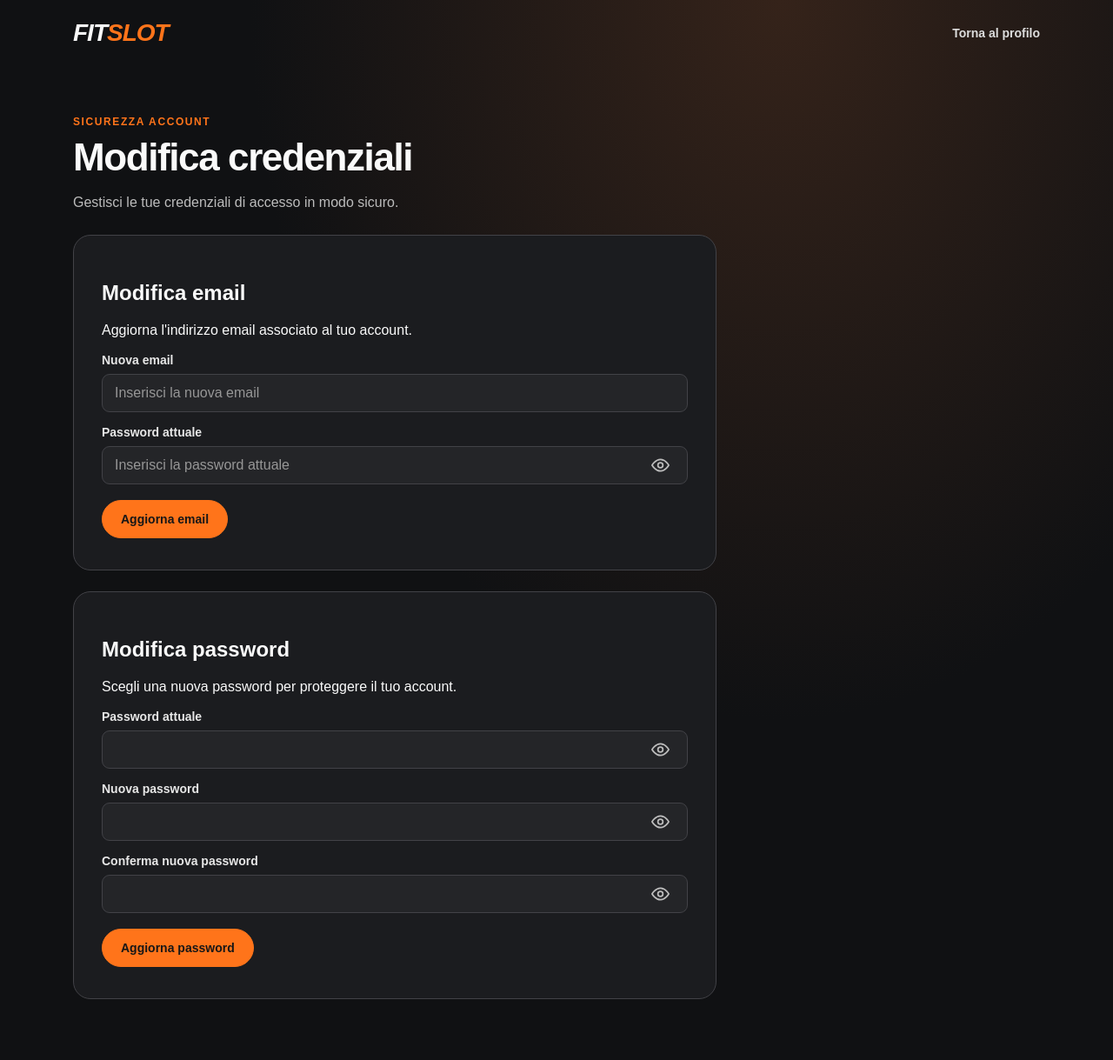
After one commit to TitanGra16/Progetto_Agile, a PHP site: page /modifica-credenziali.php in a window 1280 px wide. The commit adds this page. Shown: the whole page at 87% size. Run offline with PHP 8.4, Linux system fonts and the light colour scheme; the visitor is signed in with stand-in values (Sample User, id 1).

Commit message:
feat(UE-57): implementa modifica email e password

```diff
--- a/public/css/portale.css
+++ b/public/css/portale.css
@@ -332,3 +332,58 @@ a.feature-card:hover {
         padding: 20px;
     }
 }
+
+/* Stile per pagina di modifica password e email*/
+.panel-password {
+    margin-top: 24px;
+}
+
+/* Campo password con icona per mostrare/nascondere */
+.campo-password {
+    position: relative;
+    display: block;
+    width: 100%;
+    margin-top: 7px;
+}
+
+.registration-form .campo-password input {
+    margin-top: 0;
+    padding-right: 55px;
+}
+
+.registration-form .campo-password .mostra-password {
+    position: absolute;
+    right: 14px;
+    top: 50%;
+    transform: translateY(-50%);
+
+    display: flex;
+    align-items: center;
+    justify-content: center;
+
+    margin: 0;
+    padding: 6px;
+
+    background: transparent;
+    border: none;
+    border-radius: 50%;
+
+    color: #bcbcbc;
+    cursor: pointer;
+}
+
+.registration-form .campo-password .mostra-password:hover {
+    color: #ff741a;
+    filter: none;
+}
+
+.mostra-password svg {
+    width: 23px;
+    height: 23px;
+
+    fill: none;
+    stroke: currentColor;
+    stroke-width: 1.8;
+    stroke-linecap: round;
+    stroke-linejoin: round;
+}
--- /dev/null
+++ b/public/modifica-credenziali.php
@@ -0,0 +1,359 @@
+<?php
+
+/* specifico al compilatore di PHP di usare il tipo di dato corretto per le variabili */
+declare(strict_types=1);
+
+use Ladythelemons\Fitslot\Service\ModificaCredenzialiService;
+use Ladythelemons\Fitslot\Service\SessioneService;
+
+/* carico l'ambiente di lavoro e le dipendenze del progetto */
+require_once dirname(__DIR__) . '/bootstrap.php';
+
+/* recupero la sessione dell'utente loggato e il suo ID*/
+$sessione = new SessioneService();
+$idUtente = $sessione->getIdUtente();
+
+/* se l'utente non risulta loggato viene rimandato alla pagina di login */
+if ($idUtente === null) {
+    header('Location: login.php');
+    exit;
+}
+
+/* genera un token CSRF di sicurezza se non esiste già nella sessione dell'utente */
+if (empty($_SESSION['csrf_modifica_credenziali'])) {
+    $_SESSION['csrf_modifica_credenziali'] = bin2hex(random_bytes(32));
+}
+
+$csrfToken = $_SESSION['csrf_modifica_credenziali'];
+
+$risultatoEmail = null;
+$risultatoPassword = null;
+
+/* verifico che la richiesta sia di tipo POST e quindi che l'utente abbia inviato il form per modificare le credenziali */
+if ($_SERVER['REQUEST_METHOD'] === 'POST') {
+
+    /* recupero il token CSRF inviato dal form e lo confronto con quello presente nella sessione dell'utente per motivi di sicurezza */
+    $tokenRicevuto = $_POST['csrf_token'] ?? '';
+
+
+    /* se il token CSRF non è valido, restituisco un errore 403 e interrompo l'esecuzione dello script */
+    if (!is_string($tokenRicevuto) ||!hash_equals($csrfToken, $tokenRicevuto)) {
+        http_response_code(403);
+        exit('Richiesta non valida. Ricarica la pagina e riprova.');
+    }
+
+    /* se l'utente sta richiedendo di modificare l'email entro in questo blocco di codice */
+    if (($_POST['azione'] ?? '') === 'modifica_email') {
+
+        /* recupero i dati inseriti dall'utente nel form di modifica email */
+        $nuovaEmail = $_POST['nuova_email'] ?? '';
+        $passwordAttuale = $_POST['password_attuale'] ?? '';
+
+        /* se i dati inseriti risultano non validi viene restituito un messaggio di errore*/
+        if (!is_string($nuovaEmail) || !is_string($passwordAttuale)) {
+            $risultatoEmail = ['esito' => 'errore', 'messaggio' => 'Dati inseriti non validi.'];
+        } else {
+
+            /* altrimenti viene chiamato il servizio di modifica credenziali e si prova ad aggiornare l'email*/
+            try {
+                $service = new ModificaCredenzialiService();
+
+                $risultatoEmail = $service->modificaEmail($idUtente, $nuovaEmail, $passwordAttuale);
+            } catch (\Throwable $errore) {
+                error_log((string) $errore);
+
+                /* in caso di errore viene restituito un messaggio generico all'utente*/
+                $risultatoEmail = ['esito' => 'errore', 'messaggio' => 'Impossibile aggiornare l’email. Riprova.'];
+            }
+        }
+    }
+
+    /* se l'utente sta richiedendo di modificare la password entro in questo blocco di codice */
+    if (($_POST['azione'] ?? '') === 'modifica_password') {
+
+        /* recupero i dati inseriti dall'utente nel form di modifica password */
+        $passwordAttuale = $_POST['password_attuale'] ?? '';
+        $nuovaPassword = $_POST['nuova_password'] ?? '';
+        $confermaPassword = $_POST['conferma_password'] ?? '';
+
+        /* se i dati inseriti risultano non validi viene restituito un messaggio di errore*/
+        if (!is_string($passwordAttuale) ||!is_string($nuovaPassword) ||!is_string($confermaPassword)) {
+            $risultatoPassword = [
+                'esito' => 'errore',
+                'messaggio' => 'Dati inseriti non validi.'
+            ];
+        } else {
+
+            /* altrimenti viene chiamato il servizio di modifica credenziali e si prova ad aggiornare la password*/
+            try {
+                $service = new ModificaCredenzialiService();
+
+                $risultatoPassword = $service->modificaPassword($idUtente, $passwordAttuale, $nuovaPassword, $confermaPassword);
+            } catch (\Throwable $errore) {
+                error_log((string) $errore);
+
+                /* in caso di errore viene restituito un messaggio generico all'utente*/
+                $risultatoPassword = ['esito' => 'errore','messaggio' => 'Impossibile aggiornare la password. Riprova.'];
+            }
+        }
+    }
+}
+
+
+?>
+<!DOCTYPE html>
+<html lang="it">
+
+<head>
+    <meta charset="UTF-8">
+    <meta name="viewport" content="width=device-width, initial-scale=1.0">
+
+    <title>Modifica credenziali - FitSlot</title>
+
+    <link rel="stylesheet" href="css/portale.css">
+</head>
+
+<body>
+
+    <header class="topbar">
+        <a class="wordmark" href="index.php">
+            FIT<span>SLOT</span>
+        </a>
+
+        <nav>
+            <!-- pulsante per tornare alla pagina del profilo dell'utente prima o dopo aver modificato le credendiali -->
+            <a href="profilo.php">Torna al profilo</a>
+        </nav>
+    </header>
+
+    <main class="page-shell">
+
+        <div class="page-heading">
+            <span class="eyebrow">Sicurezza account</span>
+            <h1>Modifica credenziali</h1>
+            <p>
+                Gestisci le tue credenziali di accesso in modo sicuro.
+            </p>
+        </div>
+
+
+    <section class="panel">
+        <h2>Modifica email</h2>
+
+        <!-- se l'utente ha inviato il form di modifica email
+        viene mostrato un messaggio basato sull'esito dell'operazione-->
+        <?php if ($risultatoEmail !== null): ?>
+            <p role="status">
+                <?= htmlspecialchars(
+                    $risultatoEmail['messaggio'],
+                    ENT_QUOTES,
+                    'UTF-8'
+                ) ?>
+            </p>
+        <?php endif; ?>
+
+        <p>
+            Aggiorna l'indirizzo email associato al tuo account.
+        </p>
+
+        <!-- modulo di modifica email -->
+        <form
+            class="registration-form"
+            action="modifica-credenziali.php"
+            method="POST"
+        >
+
+        <!-- riconosce l'azione di modifica email-->
+        <input
+            type="hidden"
+            name="azione"
+            value="modifica_email"
+        >
+
+        <!-- essocia un codice csrf di sicurezza all'operazione -->
+        <input
+            type="hidden"
+            name="csrf_token"
+            value="<?= htmlspecialchars($csrfToken, ENT_QUOTES, 'UTF-8') ?>"
+        >
+
+        <p>
+            <label for="nuova_email">
+                Nuova email
+            </label>
+
+            <!-- spazio di inserimento della nuova email, con i rispettivi limiti -->
+            <input
+                type="email"
+                id="nuova_email"
+                name="nuova_email"
+                maxlength="255"
+                placeholder="Inserisci la nuova email"
+                autocomplete="email"
+                required
+            >
+        </p>
+
+        <p>
+            <label for="password_email">
+                Password attuale
+            </label>
+
+            <!-- spazio per l'inserimento della password attuale per assicurarsi che chi sta cambiando l'email sia l'utente giusto-->
+            <input
+                type="password"
+                id="password_email"
+                name="password_attuale"
+                placeholder="Inserisci la password attuale"
+                autocomplete="current-password"
+                required
+            >
+        </p>
+
+        <!-- tasto per inviare la richiesta di modifica email-->
+        <button type="submit">
+            Aggiorna email
+        </button>
+
+        </form>
+    </section>
+
+
+
+    <section class="panel panel-password">
+        <h2>Modifica password</h2>
+
+        <!-- se l'utente ha inviato il form di modifica password viene visualizzato un messaggio basato sull'esito dell'operazione-->
+        <?php if ($risultatoPassword !== null): ?>
+            <p role="status">
+                <?= htmlspecialchars(
+                    $risultatoPassword['messaggio'],
+                    ENT_QUOTES,
+                    'UTF-8'
+                ) ?>
+            </p>
+        <?php endif; ?>
+
+        <p>
+            Scegli una nuova password per proteggere il tuo account.
+        </p>
+
+        <!-- modulo per la modifica della password-->
+        <form
+            class="registration-form"
+            action="modifica-credenziali.php"
+            method="POST"
+        >
+
+        <!-- identifico l'azione di modifica password-->
+        <input
+            type="hidden"
+            name="azione"
+            value="modifica_password"
+        >
+
+        <!-- associo all'azione un token csrf per garantire sicurezza durante l'operazione -->
+        <input
+            type="hidden"
+            name="csrf_token"
+            value="<?= htmlspecialchars($csrfToken, ENT_QUOTES, 'UTF-8') ?>"
+        >
+
+        <p>
+            <label for="password_attuale">
+                Password attuale
+            </label>
+
+            <!-- spazio per inserire la vecchia password-->
+            <input
+                type="password"
+                id="password_attuale"
+                name="password_attuale"
+                autocomplete="current-password"
+                required
+            >
+        </p>
+
+            <p>
+                <label for="nuova_password">
+                    Nuova password
+                </label>
+
+                <!-- spazio per inserire la nuova password-->
+                <input
+                    type="password"
+                    id="nuova_password"
+                    name="nuova_password"
+                    autocomplete="new-password"
+                    minlength="8"
+                    required
+                >
+            </p>
+
+            <p>
+                <label for="conferma_password">
+                    Conferma nuova password
+                </label>
+
+                <input
+                    type="password"
+                    id="conferma_password"
+                    name="conferma_password"
+                    autocomplete="new-password"
+                    minlength="8"
+                    required
+                >
+            </p>
+
+            <!-- tasto per inviare il form di modifica password -->
+            <button type="submit">
+                Aggiorna password
+            </button>
+
+        </form>
+    </section>
+
+
+    </main>
+
+    <!-- Script per mostrare o nascondere le password tramite l'icona dell'occhio -->
+    <script>
+
+        /*individua tutte le sezioni di inserimento password nella pagina */
+        document.querySelectorAll('input[type="password"]').forEach(input => {
+
+            // Crea un contenitore per il campo password e l'icona
+            const contenitore = document.createElement('span');
+            contenitore.className = 'campo-password';
+            input.parentNode.insertBefore(contenitore, input);
+            contenitore.appendChild(input);
+
+            /* crea il pulsante iconico dell'occhio per mostrare o nascondere la password */
+            const occhio = document.createElement('button');
+            occhio.type = 'button';
+            occhio.className = 'mostra-password';
+            occhio.innerHTML = `
+                <svg viewBox="0 0 24 24" aria-hidden="true">
+                    <path d="M2 12s4-7 10-7 10 7 10 7-4 7-10 7S2 12 2 12Z"/>
+                    <circle cx="12" cy="12" r="3"/>
+                </svg>
+            `;
+            occhio.setAttribute('aria-label', 'Mostra password');
+
+            contenitore.appendChild(occhio);
+
+            /* a ogni clik alterna la visualizzazione della password o la nasconde*/
+            occhio.addEventListener('click', () => {
+                const visibile = input.type === 'text';
+
+                input.type = visibile ? 'password' : 'text';
+
+                occhio.setAttribute(
+                    'aria-label',
+                    visibile ? 'Mostra password' : 'Nascondi password'
+                );
+            });
+        });
+    </script>
+    </body>
+</html>
```
Also changed, not shown: public/homepage.php (+8 -0 lines), public/profilo.php (added, +93 -0 lines), src/Repository/AccountRepository.php (+51 -0 lines), src/Repository/UtenteRepository.php (+37 -0 lines), src/Service/ModificaCredenzialiService.php (added, +141 -0 lines).
